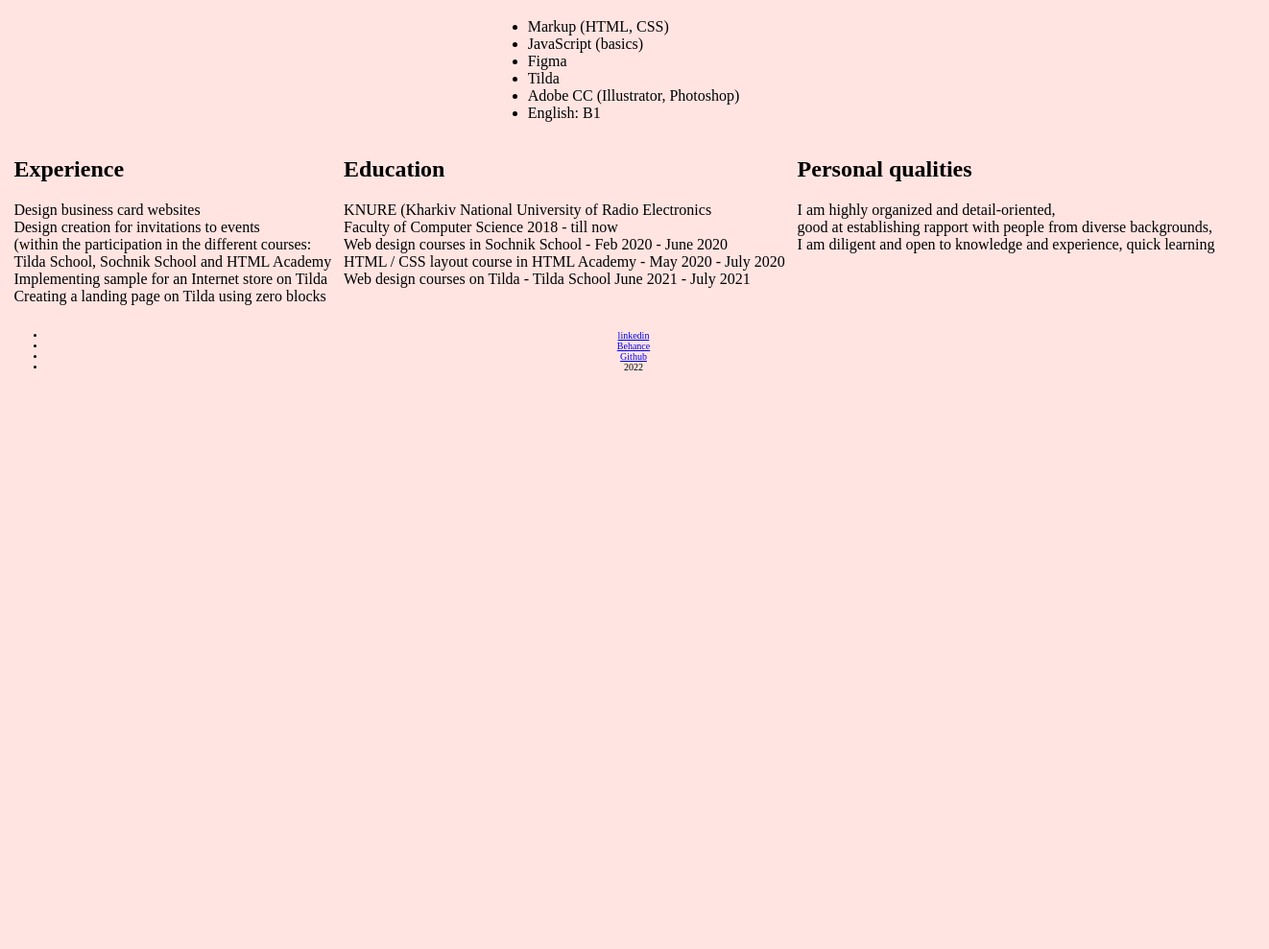
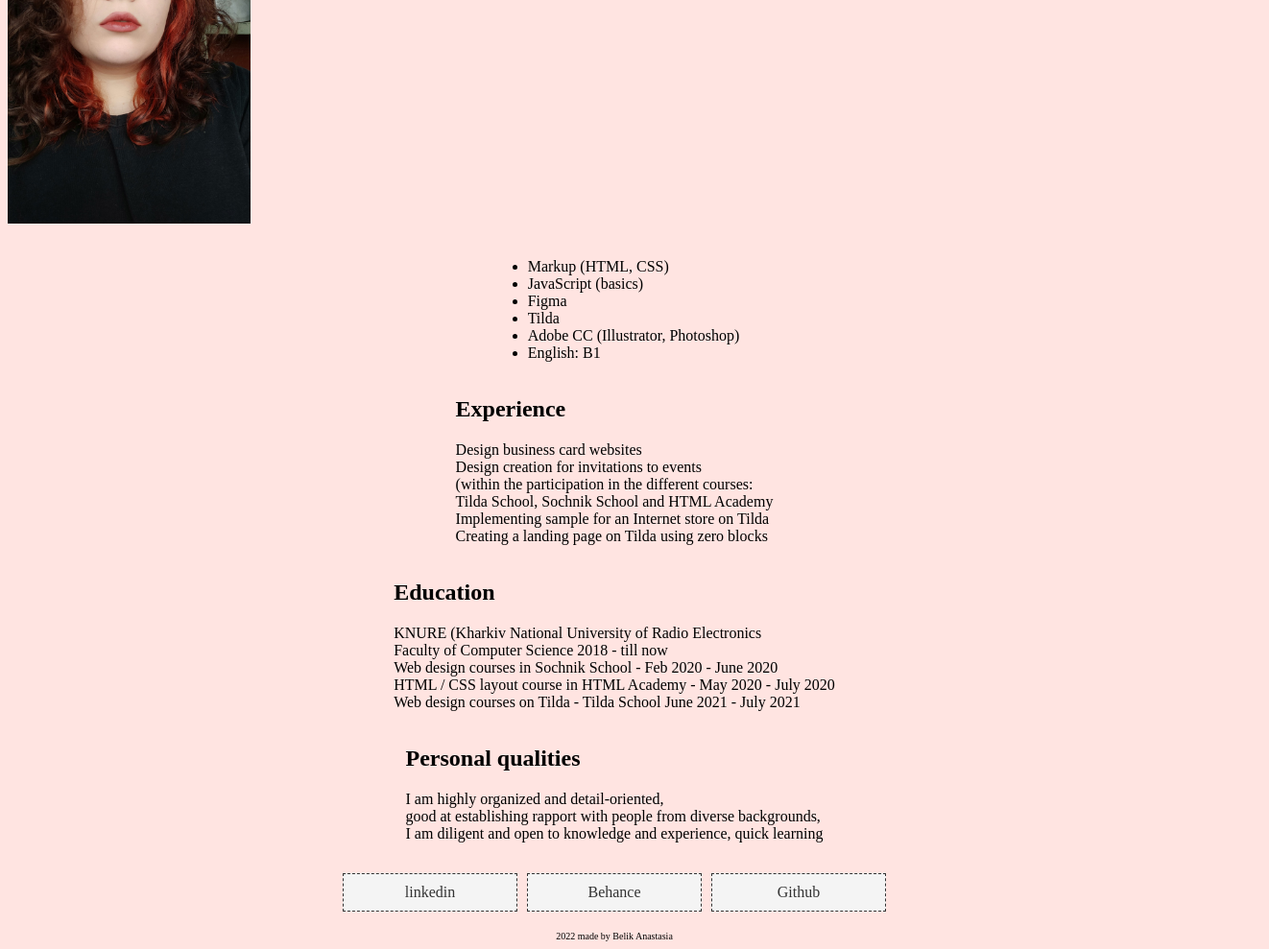
Before and after one commit to Akie95010/rsschool-cv-0, a plain HTML site: page index.html in a window 1280 px wide. Shown: the part 269-1258 px from the top of the page at 96% size, 1322 px wide, since content can reach past the window. Before the commit the page ends 800 px from the top, so only its background shows below. Drawn offline with Linux system fonts and the light colour scheme.

Commit message:
fix:picture

```diff
--- a/index.html
+++ b/index.html
@@ -23,7 +23,7 @@
         <main> <h1>Anastasia Belik - Junior Front-End Developer</h1> </main>
     </div>
     <div class="picture">
-        <p><img src="/img/CV_photo.jpg" alt="my photo" width="150" height="90"></p>
+        <p><img src="./img/CV_photo.jpg" alt="my photo" width="20%" height="20%"></p>
     </div>
     <div class="skils">
     <section class="skils-list">
@@ -38,6 +38,7 @@
     </section>
     </div>
 
+    <div>
     <div class="experience">
     <section class="experience-list">
     <h2> Experience </h2>
@@ -50,6 +51,8 @@
         Creating a landing page on Tilda using zero blocks<br>
     </p>
     </section>
+    </div>
+
         <div class="education">
     <section class="education-list">
         <h2> Education </h2>
@@ -74,15 +77,19 @@
     </section>
     </div>
     </div>
+    </div>
 </body>
 <footer>
-    <div class="footer">
-    <ul>
-        <li><a href="https://www.linkedin.com/in/anastasia-belik-192600224/">linkedin </a></li>
-        <li><a href="https://www.behance.net/nastjabeli4f13"> Behance </a></li>
-        <li><a href="https://github.com/Akie95010"> Github </a></li>
-        <li>2022</li>
-    </ul>
+    <div class="navigation">
+        <nav>
+            <ul class="nav">
+                <li><a href="https://www.linkedin.com/in/anastasia-belik-192600224/">linkedin </a></li>
+                <li><a href="https://www.behance.net/nastjabeli4f13"> Behance </a></li>
+                <li><a href="https://github.com/Akie95010"> Github </a></li>
+            </ul>
+        </nav>
     </div>
+    </div>
+    <span>2022 made by Belik Anastasia</span>
 </footer>
 </html>
--- a/style.css
+++ b/style.css
@@ -8,6 +8,7 @@ h1 {
     justify-content: space-around;}
 
 .page-header {visibility:hidden;}
+
 ul.nav{
     margin-left: 0px;
     padding-left: 0px;
@@ -42,20 +43,26 @@ ul.nav a:hover{
 .experience{
     display: flex;
     justify-content: space-around;
+
+}
+.education{
+    display: flex;
+    justify-content: space-around;
+    margin: 0 -50px;
 }
 .personal{
     display: flex;
     justify-content: space-around;
+    margin: 0 -5px;
 }
-.education{
+
+
+ul.footer {
+    list-style: none;
+}
+span {
     display: flex;
     justify-content: space-around;
+    font-size: 10px;
+    padding-top: 20px;
 }
-.footer {
-    display: inline;
-    bottom : 0;
-    height:60px;
-    margin-top : 40px;
-    text-align: center ;
-    font-size: 10px ;
-}
```
